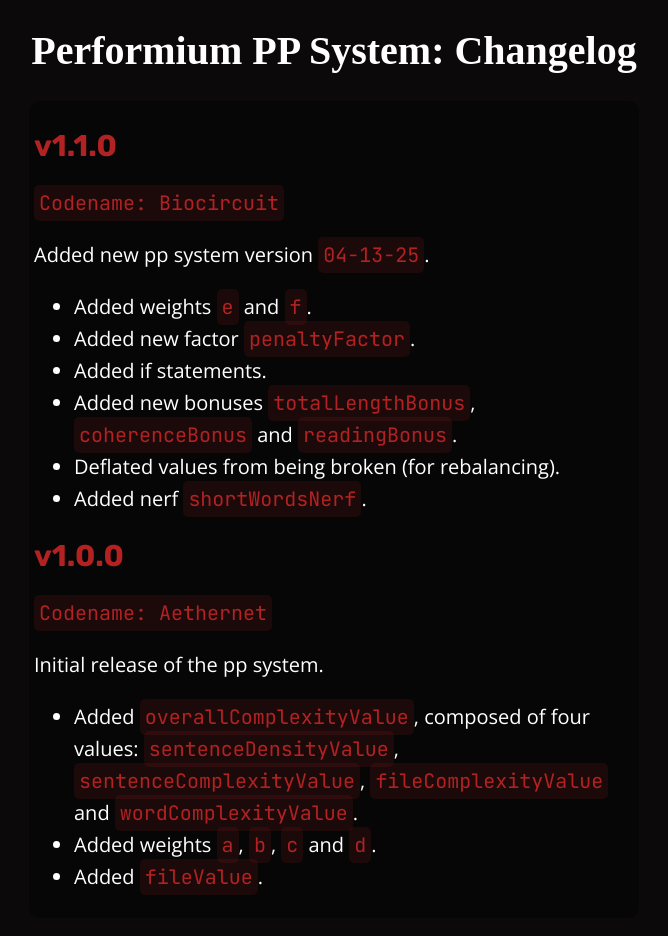
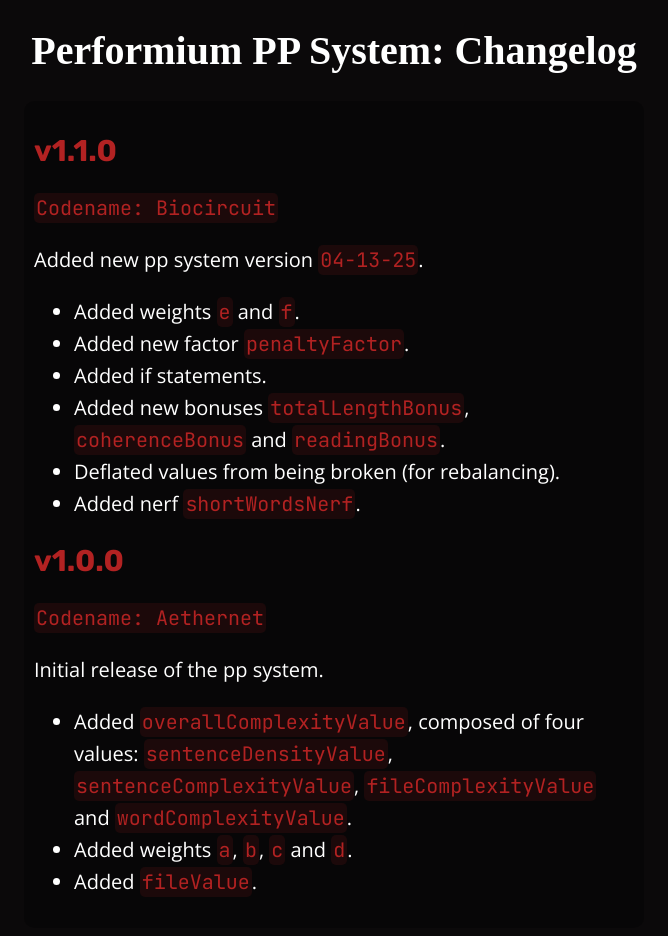
Before and after one commit to ruikurenaii/performium-pp-changelog, a plain HTML site: page index.html in a window 1280 px wide. Shown: the whole page, without its empty margins (306-974 px from the left). Drawn offline with nearby package versions, Linux system fonts and the light colour scheme; a web font is replaced by a local one.

Commit message:
Update index.html

```diff
--- a/index.html
+++ b/index.html
@@ -22,14 +22,14 @@
       margin: auto;
       font-family: "Open Sans";
       background-color: #0005;
-      padding: 5px;
+      padding: 10px;
       border-radius: 10px;
       line-height: 25.5px;
     }
     #content code {
       font-family: "JetBrains Mono";
       background-color: #B2222220;
-      padding: 5px;
+      padding: 2px;
       border-radius: 5px;
       color: #B22222;
     }
```
